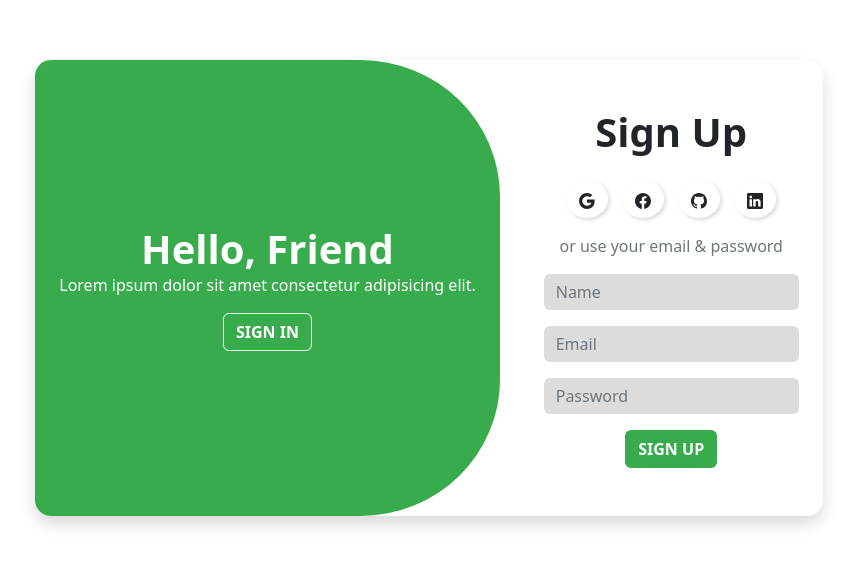
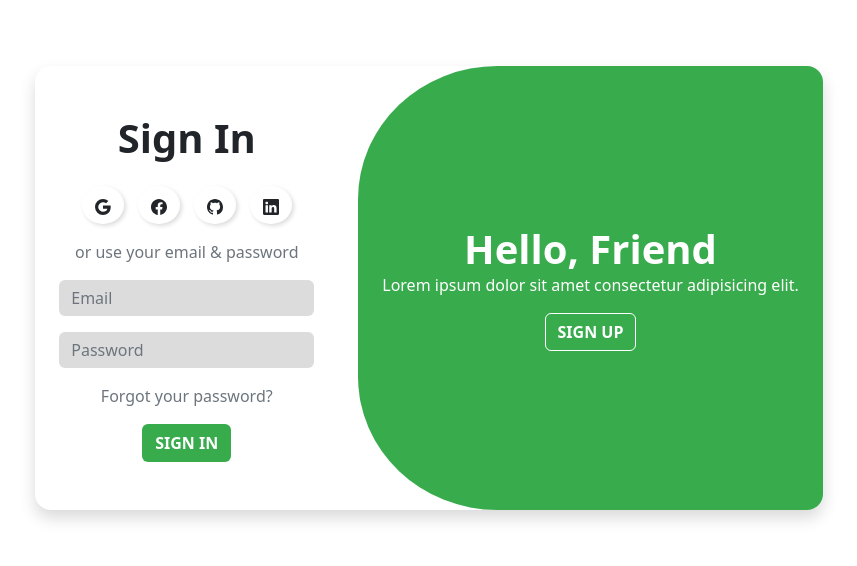
Before and after one commit to Princee04/Mg-Store, a React (Vite) app: page / in a window 1280 px wide. Shown: the part 112-678 px from the top of the page, without its empty margins (211-1068 px from the left). Built offline with nearby package versions, Linux system fonts and the light colour scheme.

Commit message:
Ajout du Router et du Link entre SignIn et SignUp

```diff
--- a/src/App.jsx
+++ b/src/App.jsx
@@ -2,13 +2,18 @@ import React from "react";
 import "bootstrap/dist/css/bootstrap.min.css";
 import "./App.css";
 import SignUp from "./components/Forms/SignUp/SignUp";
-// import SignIn from "./components/Forms/SignIn/SignIn";
+import SignIn from "./components/Forms/SignIn/SignIn";
+import { BrowserRouter, Route, Routes } from "react-router-dom";
 
 const App = () => {
   return (
     <div className="container w-auto">
-      {/* <SignIn /> */}
-      <SignUp />
+      <BrowserRouter>
+        <Routes>
+          <Route path="/" Component={SignIn} />
+          <Route path="/signup" Component={SignUp} />
+        </Routes>
+      </BrowserRouter>
     </div>
   );
 };
--- a/src/components/Forms/SignIn/SignIn.jsx
+++ b/src/components/Forms/SignIn/SignIn.jsx
@@ -1,9 +1,10 @@
 import React from "react";
-import { signIn, left, right } from "./SignIn.module.css";
+import { signIn, left, right, link } from "./SignIn.module.css";
 import Title from "../../Title/Title";
 import Button from "../../Buttons/Button";
 import SignInForm from "./SignInForm/SignInForm";
 import SocialNetworks from "../../SocialNetworks/SocialNetworks";
+import { Link } from "react-router-dom";
 
 const SignIn = () => {
   return (
@@ -18,7 +19,10 @@ const SignIn = () => {
       <div className={`${right} px-4 py-5 text-white rounded-4`}>
         <Title size={"6"} text={"Hello, Friend"} />
         <p>Lorem ipsum dolor sit amet consectetur adipisicing elit.</p>
-        <Button>SIGN UP</Button>
+
+        <Link to={"/signup"} className={`${link} btn`}>
+          SIGN UP
+        </Link>
       </div>
     </div>
   );
--- a/src/components/Forms/SignIn/SignIn.module.css
+++ b/src/components/Forms/SignIn/SignIn.module.css
@@ -38,7 +38,8 @@
   border-end-start-radius: 30% !important;
 }
 
-.right button {
+.link {
+  text-decoration: none;
   border-color: #fff !important;
   color: inherit;
   font-weight: bold;
--- a/src/components/Forms/SignUp/SignUp.jsx
+++ b/src/components/Forms/SignUp/SignUp.jsx
@@ -1,9 +1,10 @@
 import React from "react";
-import { signUp, left, right } from "./SignUp.module.css";
+import { signUp, left, right, link } from "./SignUp.module.css";
 import Title from "../../Title/Title";
 import Button from "../../Buttons/Button";
 import SignUpForm from "./SignUpForm/SignUpForm";
 import SocialNetworks from "../../SocialNetworks/SocialNetworks";
+import { Link } from "react-router-dom";
 
 const SignUp = () => {
   return (
@@ -11,7 +12,9 @@ const SignUp = () => {
       <div className={`${left} rounded-4 text-white px-4 py-5`}>
         <Title size={"6"} text={"Hello, Friend"} />
         <p>Lorem ipsum dolor sit amet consectetur adipisicing elit.</p>
-        <Button>SIGN IN</Button>
+        <Link to={"/"} className={`btn ${link}`}>
+          SIGN IN
+        </Link>
       </div>
 
       <div className={`${right} px-4 py-5 rounded-4`}>
--- a/src/components/Forms/SignUp/SignUp.module.css
+++ b/src/components/Forms/SignUp/SignUp.module.css
@@ -20,7 +20,8 @@
   border-start-end-radius: 30% !important;
 }
 
-.left button {
+.link {
+  text-decoration: none;
   border-color: #fff !important;
   color: inherit;
   font-weight: bold;
```
